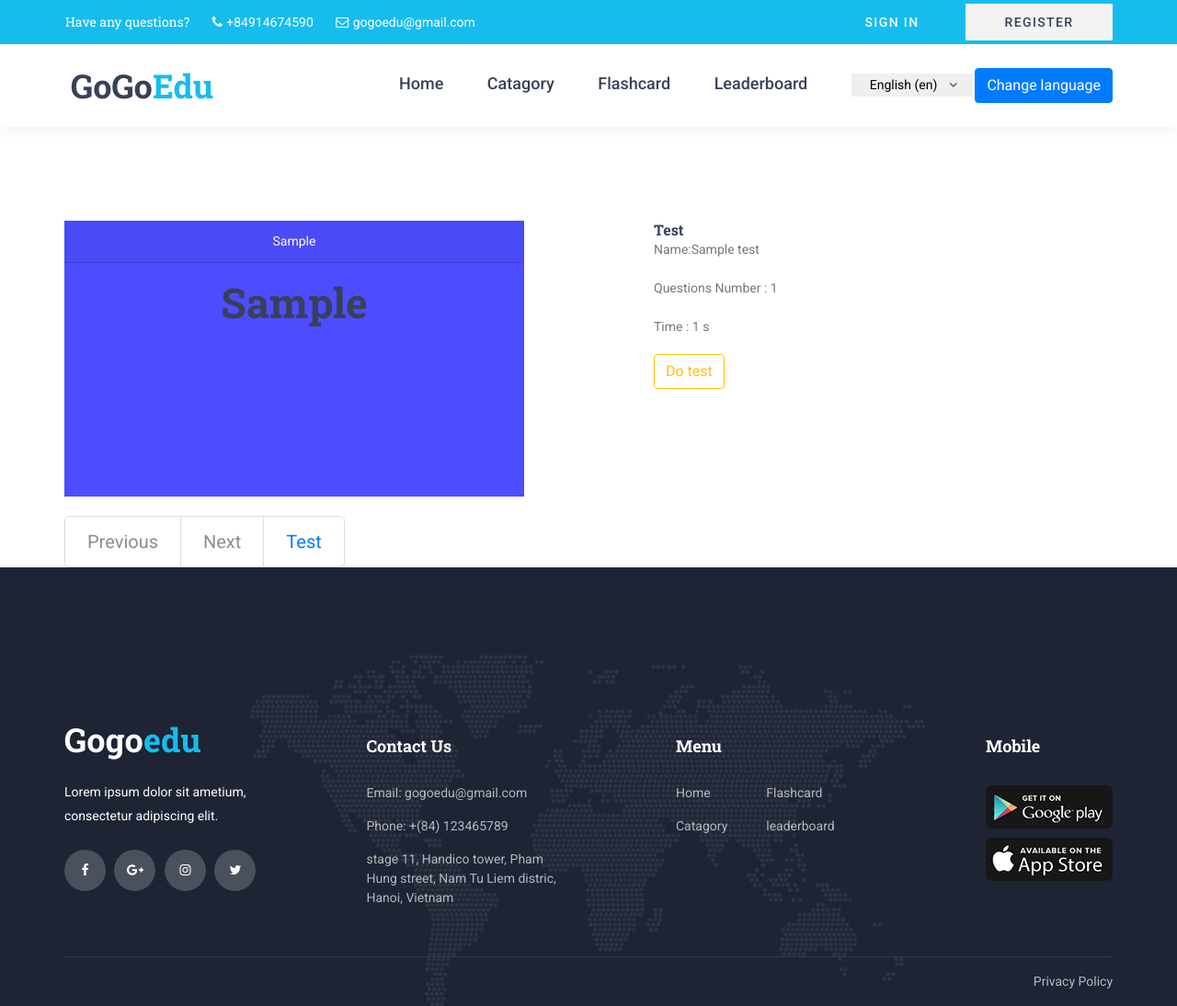
After one commit to tuandang98/gogoedu, a Django app: page /gogoedu/flashcard/1 in a window 1280 px wide. The commit adds this page. Shown: the whole page at 92% size. Run offline with Django 3.2, Linux system fonts and the light colour scheme; tables that the repository leaves empty hold one stand-in row (values such as "Sample post"); some libraries are stand-ins or nearby versions.

Commit message:
add flashcard

```diff
--- a/gogoedu/templates/footer.html
+++ b/gogoedu/templates/footer.html
@@ -40,7 +40,7 @@
 								<div class="footer_contact_info">
 									<ul>
 										<li>{% trans 'Email: gogoedu@gmail.com' %}</li>
-										<li>{% trans 'Phone:  +(84) 914674590' %}</li>
+										<li>{% trans 'Phone:  +(84) 123465789' %}</li>
 										<li>{% trans 'stage 11, Handico tower, Pham Hung street, Nam Tu Liem distric, Hanoi, Vietnam' %} </li>
 									</ul>
 								</div>
@@ -57,7 +57,7 @@
 									<ul>
 										<li><a href="{% url 'index' %}">{% trans 'Home' %}</a></li>
 										<li><a href="{% url 'catagory' %}">{% trans 'Catagory' %}</a></li>
-										<li><a href="{% url 'contact' %}">{% trans 'Contact' %}</a></li>
+										<li><a href="{% url 'flashcard' %}">{% trans 'Flashcard' %}</a></li>
 										<li><a href="{% url 'leaderboard' %}">{% trans 'leaderboard' %}</a></li>
 									</ul>
 								</div>
--- /dev/null
+++ b/gogoedu/templates/gogoedu/view_cards.html
@@ -0,0 +1,172 @@
+{% extends "base_generic.html" %}
+{% load static %}
+{% load widget_tweaks %}
+{% load i18n %}
+
+
+
+{% block css %}
+<style>
+.flip-card {
+	background-color: transparent;
+	width: 500px;
+	height: 300px;
+	/*border: 1px solid #f1f1f1;*/
+	perspective: 1000px; /* Remove this if you don't want the 3D effect */
+}
+
+/* This container is needed to position the front and back side */
+.flip-card-inner {
+	position: relative;
+	width: 100%;
+	height: 100%;
+	text-align: center;
+	transition: transform 0.8s;
+	transform-style: preserve-3d;
+}
+
+/* Do an horizontal flip when you move the mouse over the flip box container */
+.flip-card:hover .flip-card-inner {
+	transform: rotateY(180deg);
+}
+
+/* Position the front and back side */
+.flip-card-front, .flip-card-back {
+	position: absolute;
+	width: 100%;
+	height: 100%;
+	backface-visibility: hidden;
+}
+
+/* Style the front side (fallback if image is missing) */
+.flip-card-front {
+	background-color: #4d4dff;
+	color: white;
+}
+
+/* Style the back side */
+.flip-card-back {
+	background-color: dodgerblue;
+	color: white;
+	transform: rotateY(180deg);
+}
+
+</style>
+{% endblock %}
+
+{% block content%}
+
+<div class="container" style="margin-top: 240px;">
+<div class="row">
+
+	<div class="col-md-4 mr-5">
+	{% if card_object %}
+	{%for card in card_object%}
+	<div class="flip-card">
+	<div class="flip-card-inner">
+
+		<!--Front of Card-->
+		<div class="flip-card-front">
+		<div class="card-header">{{ card }}
+		</div>
+		<p>
+		<h4 class="card-title" style="font-size: 45px">{{ card.word }}</h4>
+		</p>
+		</div>
+
+		<!--Back of Card-->
+		<div class="flip-card-back">
+		<p>
+		<h4 class="card-text" style="font-size: 45px">{{ card.mean}}</h4>
+		</p>
+		</div>
+	</div>
+	</div>
+
+	<br>
+	{%endfor%}
+	{% else %}
+	<p><b>No cards are in the {{lesson | upper }} card set.</b></p>
+	{% endif %}
+
+	<!--Previous/Random/Next Card Buttons-->
+		<nav aria-label="...">
+			<ul class="pagination pagination-lg">
+
+				{% if card_object.has_previous %}
+				<li class="page-item"><a class="page-link"
+				href="?page={{ card_object.previous_page_number }}">
+				Previous</a></li>
+				{% else %}
+				<li class="page-item disabled"><a class="page-link">Previous</a></li>
+				{% endif %}
+				{% if card_object.has_next %}
+				<li class="page-item"><a class="page-link"
+				href="?page={{ card_object.next_page_number }}">
+				Next</a></li>
+				{% else %}
+				<li class="page-item disabled"><a class="page-link">Next</a></li>
+				{% endif %}
+				<li class="page-item"><a class="page-link" href="">Test</a></li>
+			</ul>
+		</nav>
+
+
+	</div>
+
+	<div class="col-sm-2 mr-2">
+		<p></p>
+	</div>
+
+	<div class="col-xl-4">
+		<h6>Test</h6>
+
+		{% for test in lesson.test_set.all %}
+		<div id="test-detail-content" data-id="{{test.id}}">
+			<p>Name:{{test}}</p>
+			<p>Questions Number : {{test.question_num}}</p>
+							<p>Time : {{test.time}} s</p>
+							<p id="remainTime"></p>
+			<a class="btn btn-outline-warning" id="test-detail-content" id="startTestBtn{{test.id}}"
+			href="{{test.get_absolute_url}}" target="_blank" role="button">
+			Do test</a>
+		</div>
+		{%endfor%}
+	</div>
+</div>
+</div>
+
+<!-- <div class="tab_panel tab_panel_3">
+	<div class="tab_panel_title">Test</div>
+
+	<div class="tab_panel_content" id="test-desc">
+		<div class="accordions">
+
+			<div class="elements_accordions">
+				{% for test in lesson.test_set.all %}
+				<div class="accordion_container">
+					<div class="accordion d-flex flex-row align-items-center">
+						<div><a target="_blank">{{test}}</a></div>
+					</div>
+					<div class="accordion_panel" id="test-detail-content" data-id="{{test.id}}">
+						<p>Questions Number : {{test.question_num}}</p>
+						<p>Time : {{test.time}} s</p>
+						<p id="remainTime">
+						{% for user_test in user_test_list %}
+							{% if user_test.test is test and user_test.is_paused is true %}
+								{{user_test.remain_time}}
+							{% endif %}
+						{% endfor %}
+						</p>
+						<a  type="button" id="startTestBtn{{test.id}}" class="btn btn-outline-success mt-3"
+							href="{{test.get_absolute_url}}" target="_blank">
+							   {% if test in tested_list %}{% trans 'Resume' %}{% else %}{% trans 'Start' %}{% endif %}
+						</a>
+					</div>
+				</div>
+				{% endfor %}
+			</div>
+		</div>
+	</div>
+</div> -->
+{% endblock %}
--- a/gogoedu/templates/header.html
+++ b/gogoedu/templates/header.html
@@ -77,7 +77,7 @@
 									<li class="{% if request.path == '/gogoedu/catagory/' %}active{% endif %}"><a href="{% url 'catagory' %}">{% trans 'Catagory' %}</a></li>
 									<!-- <li><a href="blog.html">Blog</a></li> -->
 									<!-- <li><a href="#">Page</a></li> -->
-									<li class="{% if request.path == '/gogoedu/contact/' %}active{% endif %}"><a href="{% url 'contact' %}">{% trans 'Contact' %}</a></li>
+									<li class="{% if request.path == '/gogoedu/flashcard/' %}active{% endif %}"><a href="{% url 'flashcard' %}">{% trans 'Flashcard' %}</a></li>
 									<li class="{% if request.path == '/gogoedu/leaderboard/' %}active{% endif %}"><a href="{% url 'leaderboard' %}">{% trans 'Leaderboard' %}</a></li>
 									<li><form action="{% url 'change_language' %}" method="post">
 										{% csrf_token %}
@@ -142,7 +142,7 @@
 			<ul class="menu_mm">
 				<li class="menu_mm"><a href="index.html">Home</a></li>
 				<li class="menu_mm"><a href="#">Category</a></li>
-				<li class="menu_mm"><a href="#">Contact</a></li>
+				<li class="menu_mm"><a href="#">Flashcard</a></li>
 				<li class="menu_mm"><a href="#">Leaderboard</a></li>
 			</ul>
 		</nav>
--- a/gogoedu/templates/index.html
+++ b/gogoedu/templates/index.html
@@ -110,7 +110,7 @@
 				<div class="col-lg-4 feature_col">
 					<div class="feature text-center trans_400">
 						<div class="feature_icon"><img src="{% static 'images/icon_3.png'%}" alt=""></div>
-						<div class="feature_title"><a href="{% url 'contact' %}">{% trans 'Contact' %}</a></div>
+						<div class="feature_title"><a href="{% url 'flashcard' %}">{% trans 'Flashcard' %}</a></div>
 					</div>
 				</div>
 			</div>
--- a/gogoedu/urls.py
+++ b/gogoedu/urls.py
@@ -19,7 +19,8 @@ urlpatterns = [
 	path('activate/<uidb64>/<token>', views.activate, name='activate'),
 	path('register/<int:pk>/activation', views.activation_request, name='account-activation'),
 	path('summary/', views.summary_detail_view, name='show_summary'),
-	path('contact/', views.contact_view, name='contact'),
+	path('flashcard/', views.flashcard_view, name='flashcard'),
 	path('leaderboard/', views.leaderboard_view, name='leaderboard'),
 	path('privacy/', views.privacy_view, name='privacy'),
+	path('flashcard/<int:pk>', views.view_card_set, name = 'view_card_set'),
 ]
--- a/gogoedu/views.py
+++ b/gogoedu/views.py
@@ -168,7 +168,7 @@ class Lesson_detail(LoginRequiredMixin, generic.DetailView, MultipleObjectMixin)
 
 class CatagoryListView(generic.ListView):
     model = Catagory
-    paginate_by = 1
+    paginate_by = 3
 
     def get_queryset(self, **kwargs):
         try:
@@ -423,9 +423,26 @@ def summary_detail_view(request):
     return HttpResponse(template.render(context, request))
 
 
-def contact_view(request):
-    return render(request, 'contact.html')
+def flashcard_view(request):
+    lesson_query_set = Lesson.objects.all().order_by('name')
+    context = {'topics': lesson_query_set}
+    return render(request, 'flashcard.html', context)
+def view_card_set(request, pk):
+    lesson = get_object_or_404(Lesson, id = pk)
+    word_list = lesson.word_set.all()
+    card_object = word_list.first()
+    page = request.GET.get('page', 1)
+    paginator = Paginator(word_list, 1)
 
+    try:
+        word_list_paged = paginator.page(page)
+    except PageNotAnInteger:
+        word_list_paged = paginator.page(1)
+    except EmptyPage:
+        word_list_paged = paginator.page(paginator.num_pages)
+
+    context = {'lesson': lesson, 'card_object': word_list_paged}
+    return render(request, 'gogoedu/view_cards.html', context)
 
 def leaderboard_view(request):
     template = loader.get_template('leaderboard.html')
```
Also changed, not shown: gogoedu/templates/contact.html (deleted, +0 -26 lines), gogoedu/templates/flashcard.html (added, +21 -0 lines).
